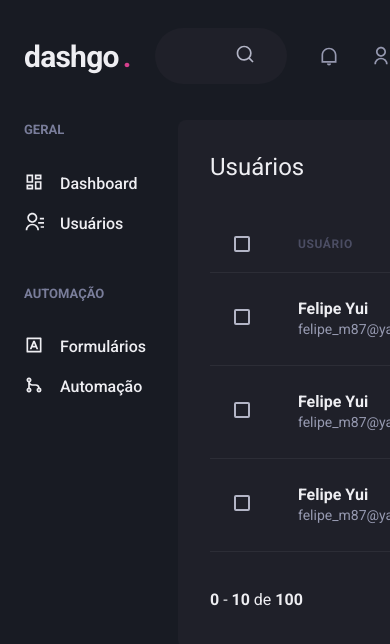
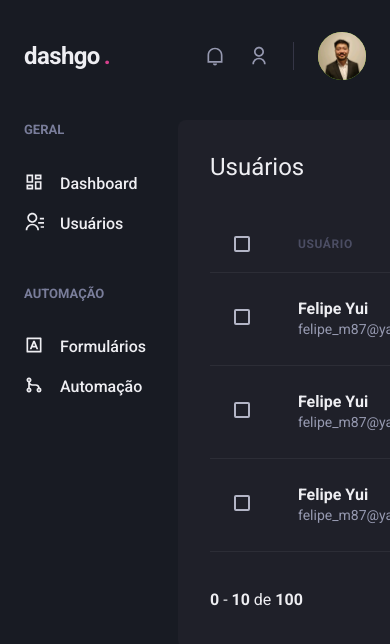
Before and after one commit to felipekejo/dashgo, a Next.js app: page /users in a window 390 px wide. Shown: the top 644 px of the page. Built offline with nearby package versions, Linux system fonts and the light colour scheme.

Commit message:
Header responsive

```diff
--- a/src/components/Header/Logo.tsx
+++ b/src/components/Header/Logo.tsx
@@ -3,7 +3,7 @@
 export function Logo() {
   return (
     <Text
-      fontSize="3xl"
+      fontSize={["2xl", "3xl"]}
       fontWeight="bold"
       letterSpacing="tight"
       w="64"
--- a/src/components/Header/NotificationsNav.tsx
+++ b/src/components/Header/NotificationsNav.tsx
@@ -4,9 +4,9 @@
 export function NotificationNav() {
   return (
     <HStack
-      spacing="8"
-      mx="8"
-      pr="8"
+      spacing={["6", "8"]}
+      mx={["6", "8"]}
+      pr={["6", "8"]}
       py="1"
       color="gray.300"
       borderRightWidth={1}
--- a/src/components/Header/Profile.tsx
+++ b/src/components/Header/Profile.tsx
@@ -1,14 +1,20 @@
 import { Avatar, Box, Flex, Text } from "@chakra-ui/react";
 
-export function Profile() {
+interface ProfileProps {
+  showProfileData: boolean
+}
+
+export function Profile({ showProfileData = true }: ProfileProps) {
   return (
     <Flex align="center">
+      {showProfileData && (
         <Box mr="4" textAlign="right">
           <Text>Felipe Yui</Text>
           <Text color="gray.300" fontSize="small">
             felipe_m87@yahoo.com.br
           </Text>
         </Box>
+      )}
       <Avatar size="md" name="Felipe Yui" src="/felipe.jfif" />
 
     </Flex>
--- a/src/components/Header/index.tsx
+++ b/src/components/Header/index.tsx
@@ -1,10 +1,15 @@
-import { Flex } from "@chakra-ui/react";
+import { Flex, useBreakpointValue } from "@chakra-ui/react";
 import { Logo } from "./Logo";
 import { NotificationNav } from "./NotificationsNav";
 import { Profile } from "./Profile";
 import { SearchBox } from "./SearchBox";
 
 export function Header() {
+  const isWideVersion = useBreakpointValue({
+    base: false,
+    lg: true
+  })
+
   return (
 
     <Flex
@@ -18,13 +23,13 @@
       align="center"
     >
       <Logo />
-      <SearchBox />
+      {isWideVersion && <SearchBox />}
       <Flex
         align="center"
         ml="auto"
       >
         <NotificationNav />
-        <Profile />
+        <Profile showProfileData={isWideVersion} />
       </Flex>
 
     </Flex>
```
Lines whose indentation alone changed are shown as unchanged.
